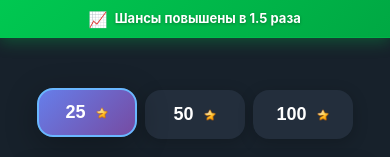
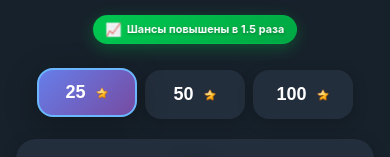
Before and after one commit to skeef7/2.0, a website built with Vite: page index.html in a window 390 px wide. Shown: the top 157 px of the page. Built offline with nearby package versions, Linux system fonts and the light colour scheme.

Commit message:
Make banner compact and rounded like in photo

```diff
--- a/styles/main.css
+++ b/styles/main.css
@@ -62,32 +62,35 @@ body {
   position: relative;
 }
 
-/* 📈 TOP BANNER - ENHANCED CHANCES NOTIFICATION */
+/* 📈 COMPACT ROUNDED BANNER - LIKE IN PHOTO */
 .top-banner {
   position: fixed;
-  top: 0;
-  left: 0;
-  right: 0;
+  top: 20px;
+  left: 50%;
+  transform: translateX(-50%);
   background: var(--gradient-banner);
-  padding: 12px 20px;
+  padding: 8px 16px;
+  border-radius: 20px;
   z-index: 200;
   box-shadow: var(--shadow-banner);
   backdrop-filter: blur(10px);
   -webkit-backdrop-filter: blur(10px);
-  border-bottom: 1px solid rgba(0, 200, 81, 0.3);
+  border: 1px solid rgba(0, 200, 81, 0.3);
+  max-width: 280px;
+  width: auto;
+  min-width: 200px;
 }
 
 .banner-content {
   display: flex;
   align-items: center;
   justify-content: center;
-  gap: 8px;
-  max-width: 400px;
-  margin: 0 auto;
+  gap: 6px;
+  white-space: nowrap;
 }
 
 .banner-icon {
-  font-size: 16px;
+  font-size: 14px;
   animation: bannerPulse 2s infinite;
 }
 
@@ -97,7 +100,7 @@ body {
 }
 
 .banner-text {
-  font-size: 14px;
+  font-size: 12px;
   font-weight: 700;
   color: white;
   text-align: center;
@@ -189,10 +192,10 @@ body {
   height: 14px;
 }
 
-/* Main content - WITH TOP SPACING FOR BANNER */
+/* Main content - WITH TOP SPACING FOR COMPACT BANNER */
 .main {
   flex: 1;
-  padding: 100px 20px 20px; /* Увеличен верхний отступ для баннера */
+  padding: 80px 20px 20px; /* Уменьшен верхний отступ для компактного баннера */
   display: flex;
   flex-direction: column;
   gap: 24px;
@@ -760,7 +763,7 @@ body {
   z-index: 10;
   backdrop-filter: blur(10px);
   -webkit-backdrop-filter: blur(10px);
-  margin-top: 50px; /* Отступ для баннера */
+  margin-top: 30px; /* Уменьшенный отступ для компактного баннера */
 }
 
 .back-btn {
@@ -1379,22 +1382,26 @@ body {
 /* 📱 RESPONSIVE DESIGN - MOBILE OPTIMIZED FOR LARGER ROULETTE */
 @media (max-width: 480px) {
   .main {
-    padding: 90px 16px 16px; /* Увеличен верхний отступ для баннера на мобильных */
+    padding: 70px 16px 16px; /* Уменьшен верхний отступ для компактного баннера на мобильных */
     gap: 20px;
     padding-bottom: 140px; /* Увеличен нижний отступ для мобильных */
   }
 
-  /* MOBILE BANNER ADJUSTMENTS */
+  /* MOBILE COMPACT BANNER ADJUSTMENTS */
   .top-banner {
-    padding: 10px 16px;
+    top: 15px;
+    padding: 6px 12px;
+    border-radius: 16px;
+    max-width: 240px;
+    min-width: 180px;
   }
 
   .banner-text {
-    font-size: 13px;
+    font-size: 11px;
   }
 
   .banner-icon {
-    font-size: 14px;
+    font-size: 12px;
   }
 
   .roulette-selector {
@@ -1642,7 +1649,7 @@ body {
 
   /* MOBILE PAGE HEADER ADJUSTMENT */
   .page-header {
-    margin-top: 40px; /* Меньший отступ для баннера на мобильных */
+    margin-top: 20px; /* Меньший отступ для компактного баннера на мобильных */
   }
 }
 
```
